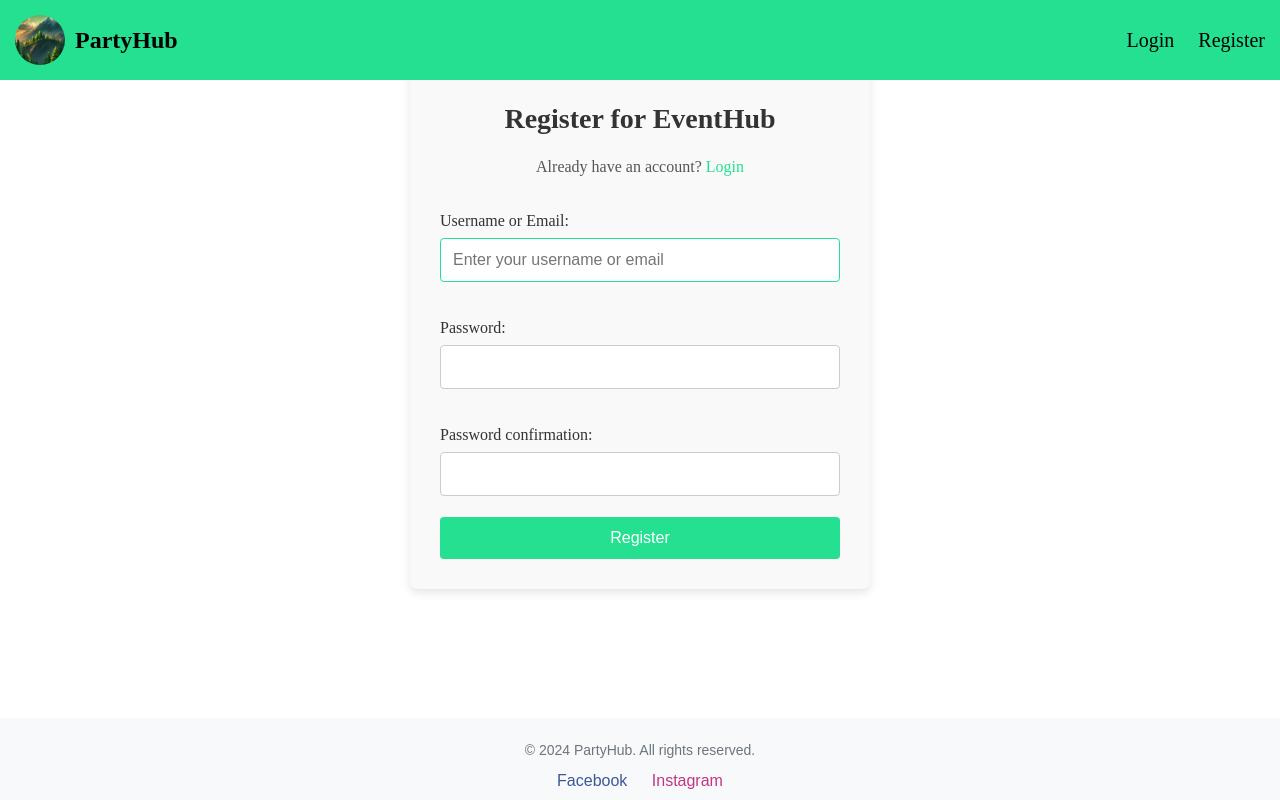
After one commit to 3iqpotato/PartyHub, a Django app: page /accounts/register/ in a window 1280 px wide. The commit adds this page. Run offline with Django 5.2, Linux system fonts and the light colour scheme.

Commit message:
Add: added new views and templates

```diff
--- /dev/null
+++ b/PartyHub_Project/PartyHub_Project/Accounts/forms.py
@@ -0,0 +1,43 @@
+from PartyHub_Project.Accounts.mixins import RemoveHelpTextMixin
+from django import forms
+from django.contrib.auth.forms import UserCreationForm
+from django.contrib.auth import get_user_model
+from django.core.exceptions import ValidationError
+from django.core.validators import EmailValidator
+
+
+class UserProfileBaseForm(UserCreationForm):
+    username = forms.CharField(
+        label="Username or Email",  # Показваме надписа "Username or Email"
+        widget=forms.TextInput(attrs={'placeholder': 'Enter your username or email'}),
+    )
+
+    class Meta(UserCreationForm.Meta):
+        model = get_user_model()  # Use the custom user model
+
+    def clean_username(self):
+        """
+        Проверяваме дали въведеното е валидно потребителско име или имейл.
+        """
+        username_or_email = self.cleaned_data.get('username')
+
+        # Проверка дали е валиден имейл
+        try:
+            EmailValidator()(username_or_email)  # Пробваме да валидираме имейл
+            # Ако е валиден имейл, проверяваме дали вече има такъв имейл в базата данни
+            if get_user_model().objects.filter(email=username_or_email).exists():
+                raise ValidationError("This email is already taken.")
+            return username_or_email
+        except ValidationError:
+            # Ако не е валиден имейл, продължаваме с проверка за потребителско име
+            pass
+
+        # Ако не е имейл, ще го приемем като потребителско име и проверим дали съществува
+        if get_user_model().objects.filter(username=username_or_email).exists():
+            raise ValidationError("This username is already taken.")
+
+        return username_or_email
+
+
+class UserProfileCreateForm(RemoveHelpTextMixin, UserProfileBaseForm):
+    pass
--- /dev/null
+++ b/PartyHub_Project/PartyHub_Project/Accounts/mixins.py
@@ -0,0 +1,8 @@
+class RemoveHelpTextMixin:
+    """
+    Миксин, който премахва помощния текст от полетата на формата.
+    """
+    def __init__(self, *args, **kwargs):
+        super().__init__(*args, **kwargs)
+        for field in self.fields.values():
+            field.help_text = None
--- a/PartyHub_Project/PartyHub_Project/Accounts/models.py
+++ b/PartyHub_Project/PartyHub_Project/Accounts/models.py
@@ -1,27 +1,35 @@
+from PartyHub_Project.Accounts.managers import UserProfileManager
 from django.contrib.auth import get_user_model
 from django.contrib.auth.models import AbstractUser
 from django.db import models
 
-User = get_user_model()
+
+# Create your models here.
+# Doing that to
+class BaseUser(AbstractUser):
+
+    objects = UserProfileManager()
+    """
+    Extends Django's AbstractUser to create a base user model.
+    The one-to-one relationship with UserProfile allows us to optimize database queries
+    by using `select_related` or `prefetch_related` to fetch user and profile data in a single query,
+    reducing the number of database queries and improving performance.
+    """
 
 
-# Create your models here.
-class BaseUser(AbstractUser):
-    pass
-
-
-class UserProfile(BaseUser):
+class UserProfile(models.Model):
+    user = models.OneToOneField(BaseUser, on_delete=models.CASCADE, related_name='profile')
     points = models.PositiveIntegerField(default=0)
     is_vip = models.BooleanField(default=False)
     friends = models.ManyToManyField('self', blank=True, symmetrical=True)
 
     def __str__(self):
-        return self.username
+        return self.user.username
 
 
 class Friendship(models.Model):
-    user = models.ForeignKey(to=User, on_delete=models.CASCADE, related_name='friendships')
-    friend = models.ForeignKey(to=User, on_delete=models.CASCADE, related_name='friends')
+    user = models.ForeignKey(to=BaseUser, on_delete=models.CASCADE, related_name='friendships')
+    friend = models.ForeignKey(to=BaseUser, on_delete=models.CASCADE, related_name='friends')
     created_at = models.DateTimeField(auto_now_add=True)
 
     class Meta:
--- a/PartyHub_Project/PartyHub_Project/Accounts/urls.py
+++ b/PartyHub_Project/PartyHub_Project/Accounts/urls.py
@@ -1,5 +1,10 @@
+from PartyHub_Project.Accounts import views
+from django.contrib.auth.views import LoginView, LogoutView
 from django.urls import path
 
 urlpatterns = [
-    # path()
+    path('register/', views.register, name='register'),  # за регистрация
+    path('login/', LoginView.as_view(), name='login'),       # за логване
+    path('logout/', LogoutView.as_view(), name='logout'),    # за излизане
+    # path('profile/', views.profile, name='profile'),      # за профил (опционално)
 ]
--- a/PartyHub_Project/PartyHub_Project/Accounts/views.py
+++ b/PartyHub_Project/PartyHub_Project/Accounts/views.py
@@ -1,3 +1,19 @@
-from django.shortcuts import render
+from PartyHub_Project.Accounts.forms import UserProfileCreateForm
+from django.contrib.auth import login
+from django.shortcuts import render, redirect
+
 
 # Create your views here.
+def register(request):
+    if request.method == 'POST':
+        form = UserProfileCreateForm(request.POST)
+        if form.is_valid():
+            user = form.save(commit=False)
+            user.backend = 'PartyHub_Project.Accounts.authentication.EmailOrUsernameBackend'
+            user.save()
+            login(request, user)  # автоматично влизане след регистрация
+            # messages.success(request, 'Registered successfully!')
+            return redirect('index')  # пренасочване към профила на потребителя
+    else:
+        form = UserProfileCreateForm()
+    return render(request, 'Accounts/register.html', {'form': form})
--- a/PartyHub_Project/PartyHub_Project/Party/models.py
+++ b/PartyHub_Project/PartyHub_Project/Party/models.py
@@ -69,7 +69,7 @@ class Party(models.Model):
     )
 
     picture = models.ImageField(
-        upload_to='', #TODO to make right path to the place to upload the images
+        upload_to='images/', #TODO to make right path to the place to upload the images
         blank=True,
         null=True,
         help_text="Upload an image with a maximum size of 6MB.",
--- a/PartyHub_Project/PartyHub_Project/Party/validators.py
+++ b/PartyHub_Project/PartyHub_Project/Party/validators.py
@@ -1,6 +1,8 @@
 from django.core.exceptions import ValidationError
+from django.utils.deconstruct import deconstructible
 
 
+@deconstructible
 class MaxSizeValidator():
     def __init__(self, size=5, message=None):
         self.__message = message
--- /dev/null
+++ b/PartyHub_Project/static/css/Accounts_css/register.css
@@ -0,0 +1,84 @@
+.form-container {
+    width: 100%;
+    max-width: 400px;
+    margin: 50px auto;
+    padding: 30px;
+    background-color: #f9f9f9;
+    border-radius: 8px;
+    box-shadow: 0 4px 10px rgba(0, 0, 0, 0.1);
+}
+
+/* Заглавие и текст на формата */
+.form-header {
+    text-align: center;
+    margin-bottom: 20px;
+}
+
+.form-header h2 {
+    font-size: 28px;
+    color: #333;
+}
+
+.form-header p {
+    font-size: 16px;
+    color: #555;
+}
+
+.login-link {
+    color: #25e091;
+    text-decoration: none;
+}
+
+.login-link:hover {
+    text-decoration: underline;
+}
+
+/* Стилове за формата */
+.form {
+    display: grid;
+    grid-template-columns: 1fr; /* Единична колона за лейбъли и полета */
+    grid-gap: 5px; /* Разстояние между редовете */
+}
+
+.form label {
+    font-size: 16px;
+    color: #333;
+    margin-bottom: 8px;
+    display: block; /* За да са лейбълите на нов ред */
+}
+
+.form input {
+    padding: 12px;
+    border: 1px solid #ccc;
+    border-radius: 4px;
+    font-size: 16px;
+    width: 100%; /* Пълна ширина на полето */
+    box-sizing: border-box; /* Включва падинг в ширината */
+}
+
+.form input:focus {
+    border-color: #25e091;
+    outline: none;
+}
+
+.submit-btn {
+    padding: 12px;
+    background-color: #25e091;
+    color: white;
+    border: none;
+    border-radius: 4px;
+    font-size: 16px;
+    cursor: pointer;
+    transition: background-color 0.3s;
+}
+
+.submit-btn:hover {
+    background-color: #1b9c7c;
+}
+
+/* Адаптивност */
+@media (max-width: 600px) {
+    .form-container {
+        width: 90%;
+    }
+}
--- /dev/null
+++ b/PartyHub_Project/templates/Accounts/register.html
@@ -0,0 +1,19 @@
+{% extends "Common/base.html" %}
+{% load static %}
+{% block styles %}
+    <link rel="stylesheet" href="{% static 'css/Accounts_css/register.css' %}">
+{% endblock %}
+{% block content %}
+    <div class="form-container">
+        <div class="form-header">
+            <h2>Register for EventHub</h2>
+            <p>Already have an account? <a href="{% url 'login' %}" class="login-link">Login</a></p>
+        </div>
+
+        <form method="post" class="form">
+            {% csrf_token %}
+            {{ form.as_p }}
+            <button type="submit" class="submit-btn">Register</button>
+        </form>
+    </div>
+{% endblock %}
--- a/PartyHub_Project/templates/Common/navigation_bar.html
+++ b/PartyHub_Project/templates/Common/navigation_bar.html
@@ -12,7 +12,7 @@
         {% if not request.user.is_authenticated %}
         <div id="guest_links">
             <a href="">Login</a>
-            <a href="">Register</a>
+            <a href="{% url 'register' %}">Register</a>
         </div>
         {% else %}
 
```
Also changed, not shown: PartyHub_Project/PartyHub_Project/Accounts/managers.py (added, +17 -0 lines), PartyHub_Project/PartyHub_Project/settings.py (+4 -3 lines), PartyHub_Project/PartyHub_Project/Accounts/migrations/0001_initial.py (added), PartyHub_Project/PartyHub_Project/Common/migrations/0001_initial.py (added), PartyHub_Project/PartyHub_Project/Party/migrations/0001_initial.py (added), PartyHub_Project/PartyHub_Project/Ticket/migrations/0001_initial.py (added).
